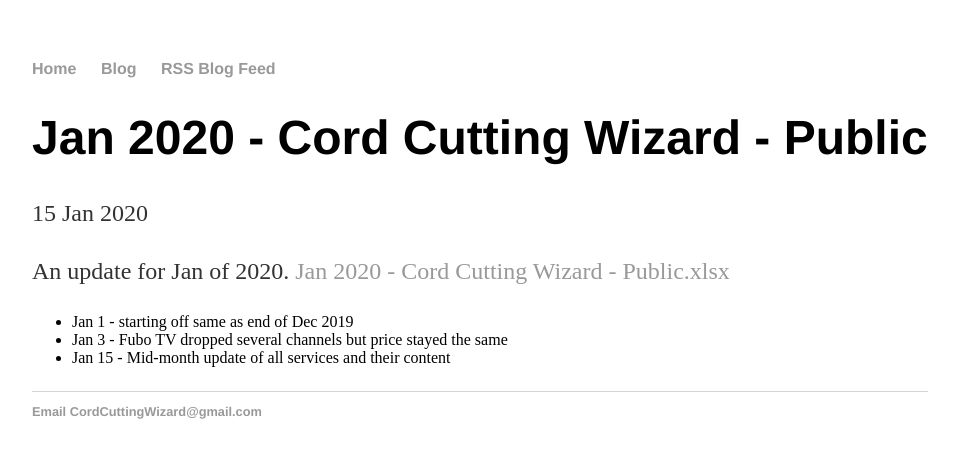
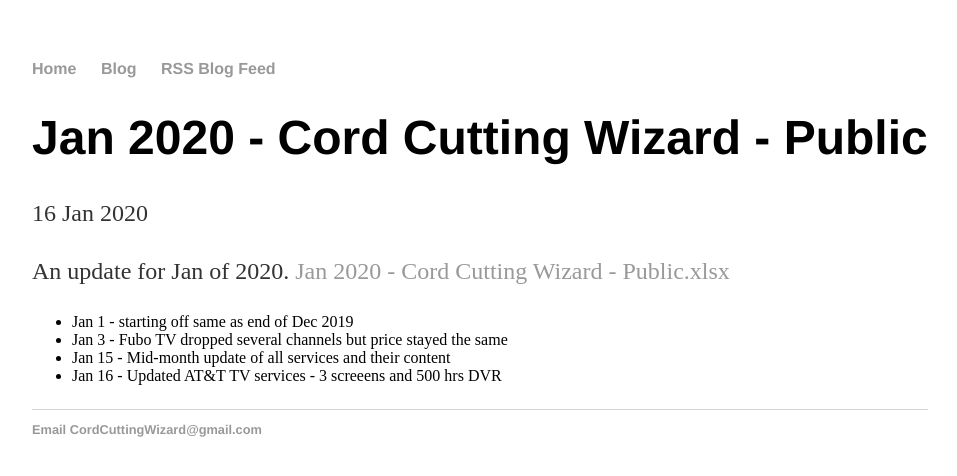
Before and after one commit to wjhladik/wjhladik.github.io, a Jekyll site: the page built from _posts/2020-01-16-Jan-2020-Cord-Cutting-Wizard-Public.md, in a window 1280 px wide. Shown: the top 476 px of the page, without its empty margins (160-1117 px from the left). Built offline with Jekyll 4.4.1, drawn with Linux system fonts in a browser that asks for light colours.

Commit message:
Update and rename 2020-01-15-Jan-2020-Cord-Cutting-Wizard-Public.md to 2020-01-16-Jan-2020-Cord-Cutting-Wizard-Public.md

```diff
--- a/_posts/2020-01-15-Jan-2020-Cord-Cutting-Wizard-Public.md
+++ b/_posts/2020-01-16-Jan-2020-Cord-Cutting-Wizard-Public.md
@@ -1,7 +1,7 @@
 ---
 layout: post
 title: "Jan 2020 - Cord Cutting Wizard - Public"
-date: 2020-01-15
+date: 2020-01-16
 ---
 <p>An update for Jan of 2020. <a href="/Jan 2020 - Cord Cutting Wizard - Public.xlsx">Jan 2020 - Cord Cutting Wizard - Public.xlsx</a>
   <p>
@@ -9,3 +9,4 @@
       <li>Jan 1 - starting off same as end of Dec 2019
       <li>Jan 3 - Fubo TV dropped several channels but price stayed the same
       <li>Jan 15 - Mid-month update of all services and their content
+      <li>Jan 16 - Updated AT&T TV services - 3 screeens and 500 hrs DVR
```
